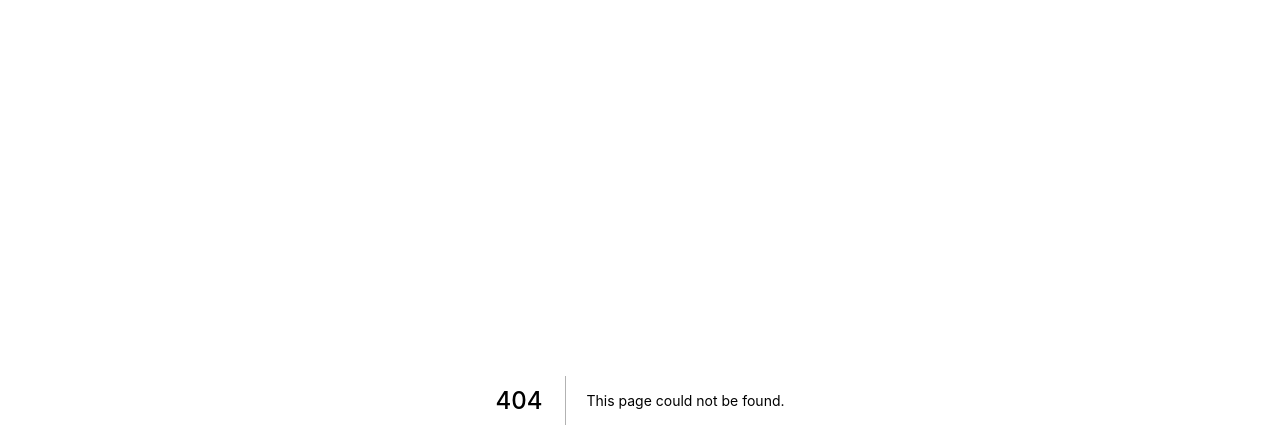
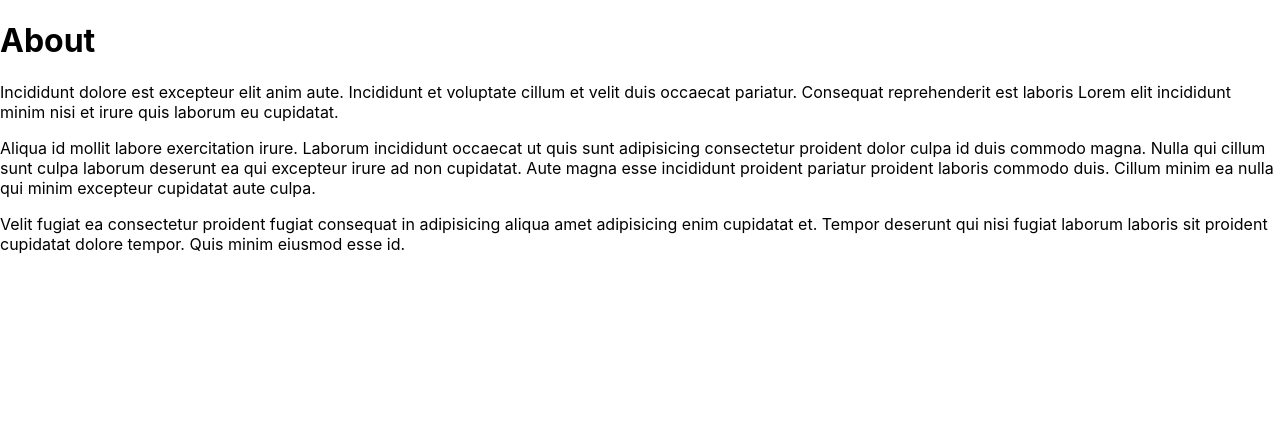
Before and after one commit to keer2345/nextjs-tutorial, a Next.js app: page /about in a window 1280 px wide. Before the commit this address had no page. Shown: the top 448 px of the page. Built offline with nearby package versions, Linux system fonts and the light colour scheme.

Commit message:
Pages & Routes

```diff
--- /dev/null
+++ b/pages/about.js
@@ -0,0 +1,30 @@
+const About = () => {
+  return (
+    <div>
+      <h1>About</h1>
+      <p>
+        Incididunt dolore est excepteur elit anim aute. Incididunt et voluptate
+        cillum et velit duis occaecat pariatur. Consequat reprehenderit est
+        laboris Lorem elit incididunt minim nisi et irure quis laborum eu
+        cupidatat.
+      </p>
+
+      <p>
+        Aliqua id mollit labore exercitation irure. Laborum incididunt occaecat
+        ut quis sunt adipisicing consectetur proident dolor culpa id duis
+        commodo magna. Nulla qui cillum sunt culpa laborum deserunt ea qui
+        excepteur irure ad non cupidatat. Aute magna esse incididunt proident
+        pariatur proident laboris commodo duis. Cillum minim ea nulla qui minim
+        excepteur cupidatat aute culpa.
+      </p>
+
+      <p>
+        Velit fugiat ea consectetur proident fugiat consequat in adipisicing
+        aliqua amet adipisicing enim cupidatat et. Tempor deserunt qui nisi
+        fugiat laborum laboris sit proident cupidatat dolore tempor. Quis minim
+        eiusmod esse id.
+      </p>
+    </div>
+  )
+}
+export default About
```
Also changed, not shown: pages/index.js (+2 -60 lines), pages/keer/index.js (added, +8 -0 lines), pages/keer/test.js (added, +9 -0 lines), 1 other file (tests, documents, lock files or other folders).
